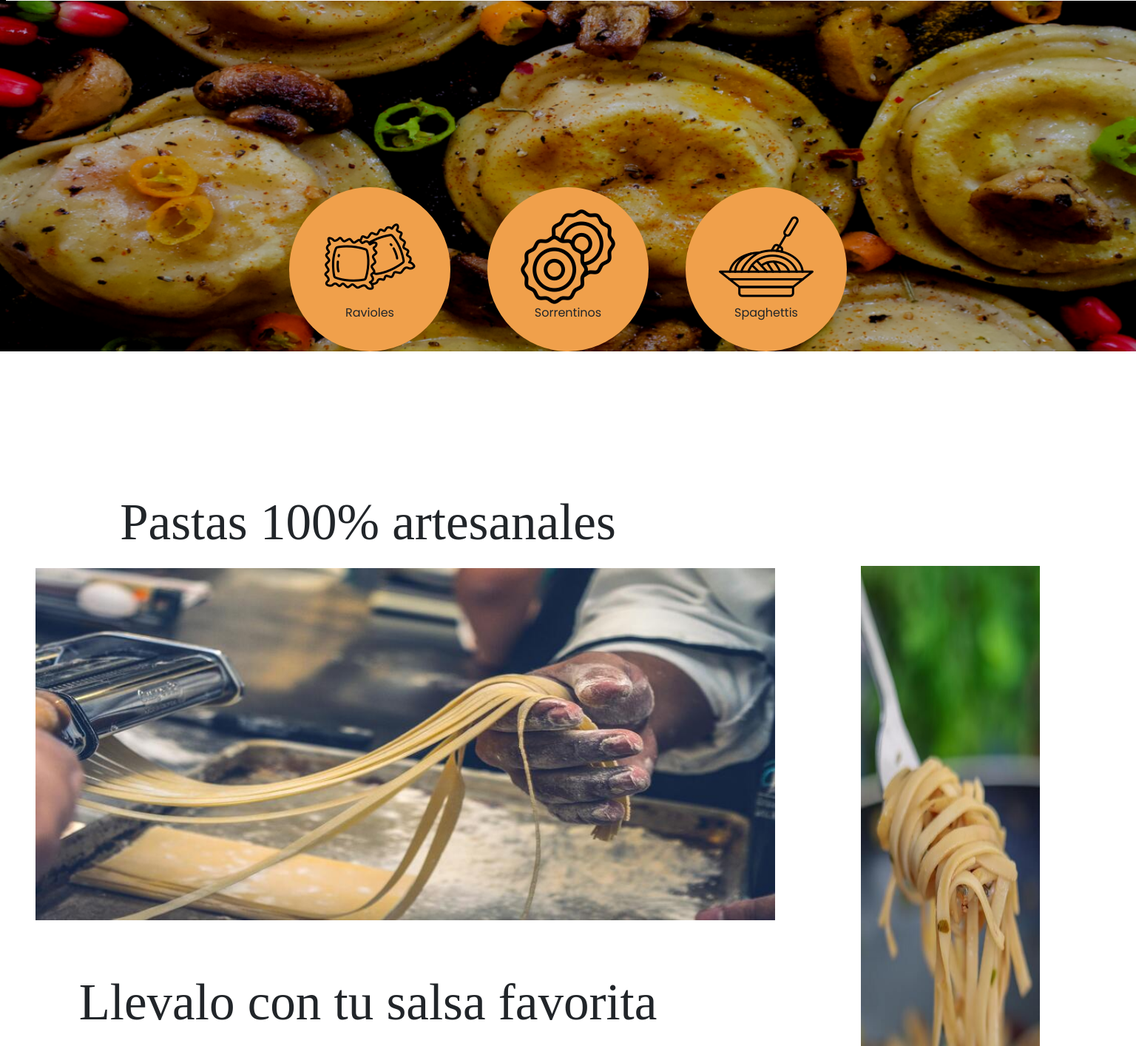
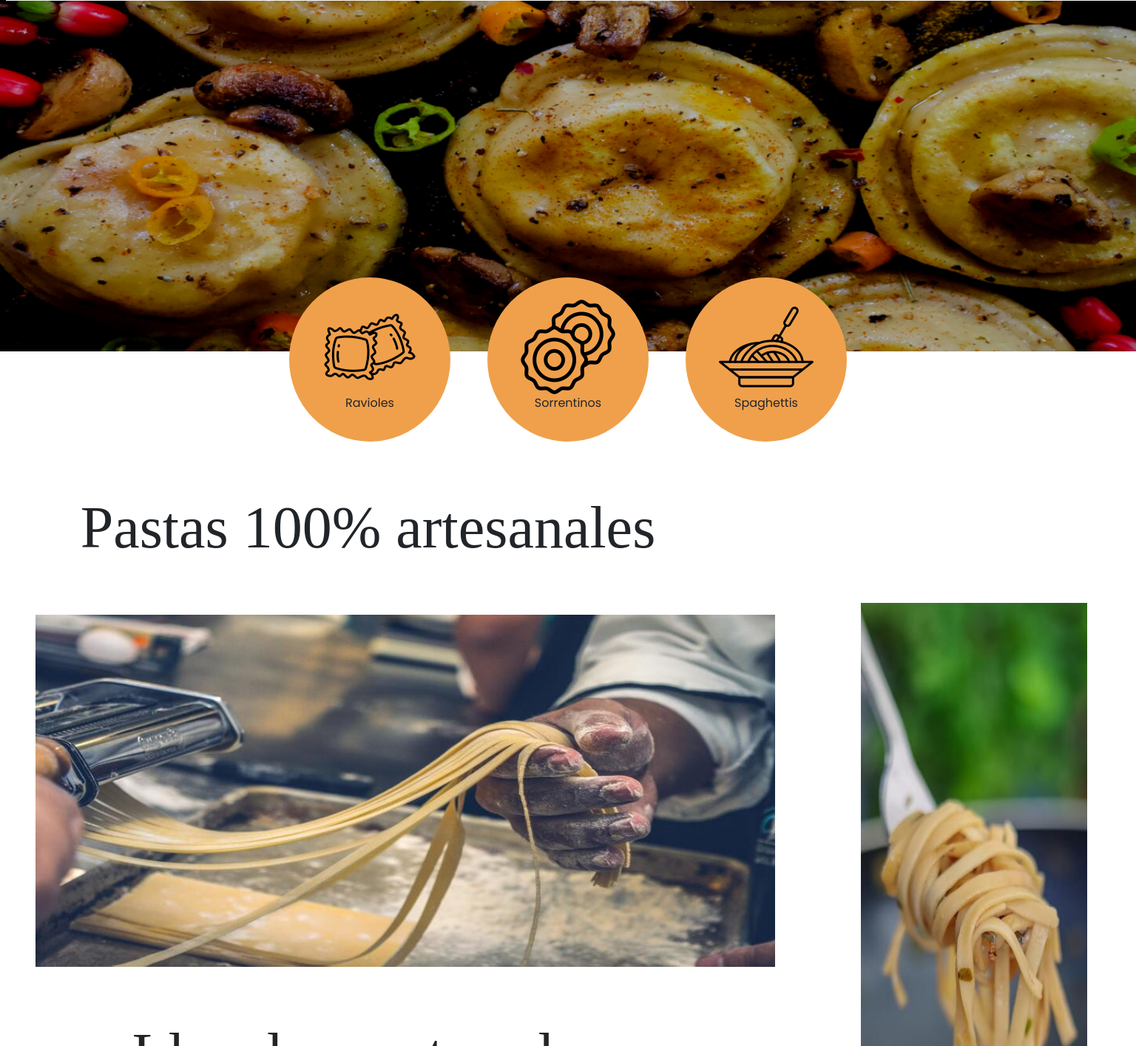
Before and after one commit to rodrigoferetti/box-pastas, a plain HTML site: page index.html in a window 1536 px wide. Shown: the part 125-1539 px from the top of the page at 74% size. Drawn offline with nearby package versions, Linux system fonts and the light colour scheme; a web font is replaced by a local one.

Commit message:
arreglo sides

```diff
--- a/css/style.css
+++ b/css/style.css
@@ -62,7 +62,7 @@ header {
         grid-column-end: 2;
         justify-content: center;
         align-items: end;
-        margin-top: 0rem;
+        margin-top: 50rem;
     }
     .ravioles-icon,
     .sorrentinos-icon,
@@ -74,26 +74,15 @@ header {
         background-color: var(--iconos);
     }
 
-    .ravioles-icon {
-        grid-column-start: 1;
-        grid-column-end: 2;
-        align-items: center;
-    }
-    .ravioles-icon {
-        display: grid;
-        grid-column-start: 2;
-        grid-column-end: 3;
-
-    }
 }
 
 /* Main Index */
 
 .titulo-imagen {
     font-family: var(--fuenteHeading);
-    font-size: 4rem;
+    font-size: 7rem;
     text-align: center;
-    margin-top: 2rem;
+    margin-top: 4rem;
 }
 .primer-imagen {
     width: 100%;
@@ -117,7 +106,8 @@ header {
 
 @media (min-width: 768px) {
    .titulo-imagen {
-    font-size: 10rem;
+    font-size: 7rem;
+    margin-top: 15rem;
    }
    .segunda-imagen {
     display: flex;
@@ -166,21 +156,22 @@ header {
        }
 
     .side-main {
-        display: flex;
+        display: grid;
         visibility: visible;
         grid-area: item3;
-        width: 80%;
-        height: 94%;
-        margin-top: 6rem;
+        width: 90%;
+        height: 115rem;
+        margin-top: 8.5rem;
 
     }
 
     .titulo-imagen {
 
         font-family: var(--fuenteHeading);
-        font-size: 6.9rem;
+        font-size: 8rem;
         font-weight: 400;
-        margin-bottom: 2rem;
+        margin-top: 2rem;
+        margin-bottom: 7rem;
     }
 }
 
@@ -228,7 +219,7 @@ header {
         margin-left: 3rem;
     }
     .side-quienes {
-        display: flex;
+        display: grid;
         visibility: visible;
         grid-area: item2;
         width: 80%;
```
